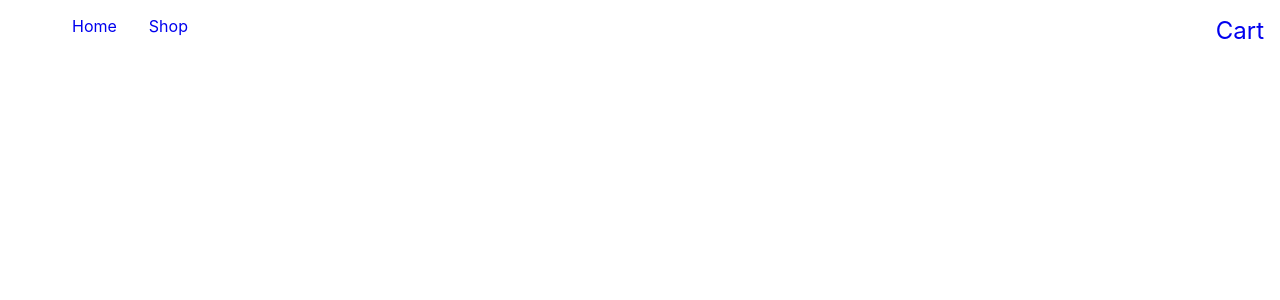
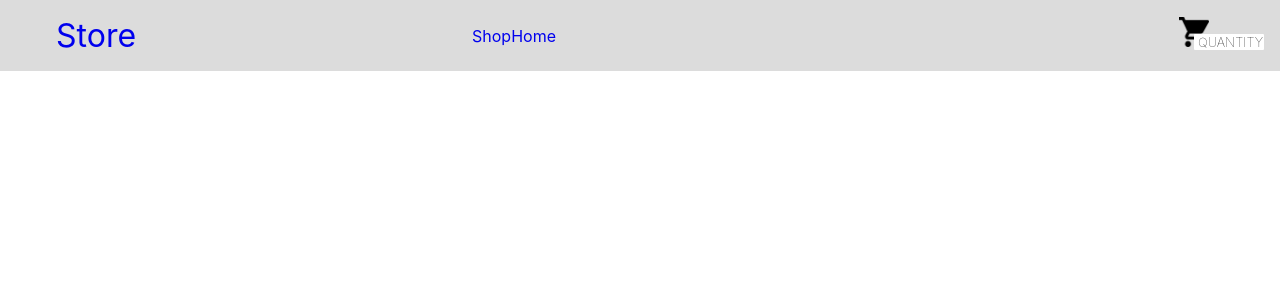
Before and after one commit to ThomasPlunkett/gradient-e-commerce, a React (Create React App) app: page / in a window 1280 px wide. Shown: the top 300 px of the page. Built offline with nearby package versions, Linux system fonts and the light colour scheme.

Commit message:
added cart icon with hardcoded quantity

```diff
--- a/src/components/CartIcon/CartIcon.scss
+++ b/src/components/CartIcon/CartIcon.scss
@@ -1,20 +1,24 @@
 .cart-container {
   margin-left: auto;
   cursor: pointer;
+  img {
+    width: 30px;
+  }
 
   .cart-count {
     margin-left: -15px;
     background-color: white;
-    font-weight: 600;
+    font-weight: 60;
+    font-size: small;
     color: black;
-    padding-right: 4px;
-    border-radius: 10px;
+    padding-right: 1px;
+    border-radius: 1px;
   }
 }
 
 .cart__icon {
-  color:black;
+  color: black;
   border-radius: 20px;
-  font-size: 35px;
+  font-size: px;
   margin-right: 10px;
 }
--- /dev/null
+++ b/src/components/CartIcon/Carticon.js
@@ -0,0 +1,13 @@
+import React from "react";
+import cartImg from "../../assets/shopping-cart (3).png";
+import "./CartIcon.scss";
+
+const CartIcon = () => {
+  return (
+    <div className="cart-container">
+      <img src={cartImg} alt="shopping cart png"></img>
+      <span className="cart-count"> QUANTITY</span>
+    </div>
+  );
+};
+export default CartIcon;
--- a/src/components/Header/Header.js
+++ b/src/components/Header/Header.js
@@ -1,21 +1,28 @@
 import React from "react";
 import { Link } from "react-router-dom";
 import "./header.scss";
+import CartIcon from "../CartIcon/Carticon";
 
 const Header = () => {
   return (
     <nav className="nav-menu container">
       <ul>
         <li>
-          <Link to="/">Home</Link>
-        </li>
-        <li>
-          <Link to="/">Shop</Link>
+          <Link to="/">Store</Link>
         </li>
       </ul>
-      <div className="logo">
-        <Link to="/">Cart</Link>
+      <div className="center-nav">
+        <div>
+          <Link to="/"> Shop </Link>
+        </div>
+        <div>
+          <div>
+            <Link to="/"> Home </Link>
+          </div>
+        </div>
       </div>
+
+      <CartIcon />
     </nav>
   );
 };
--- a/src/components/Header/header.scss
+++ b/src/components/Header/header.scss
@@ -1,6 +1,8 @@
 .nav-menu {
   display: flex;
   padding: 1rem;
+  background-color: gainsboro;
+  font-size: 2rem;
 
   a {
     text-decoration: none;
@@ -14,15 +16,23 @@
   .logo {
     font-size: 1.5rem;
   }
+  .center-nav {
+    display: inline-flex;
+    font-size: 1rem;
+    align-items: center;
+    margin-right: auto;
+  }
 
   ul {
     list-style-type: none;
     margin: 0;
-    margin-right: auto;
+    margin-right: 10em;
+    margin-bottom: 0;
 
     li {
       display: inline-block;
       margin: 0 1rem;
+      margin-left: 0;
       cursor: pointer;
     }
   }
```
Also changed, not shown: src/assets/shopping-cart (3).png (added), src/components/CartIcon/index.js (deleted).
